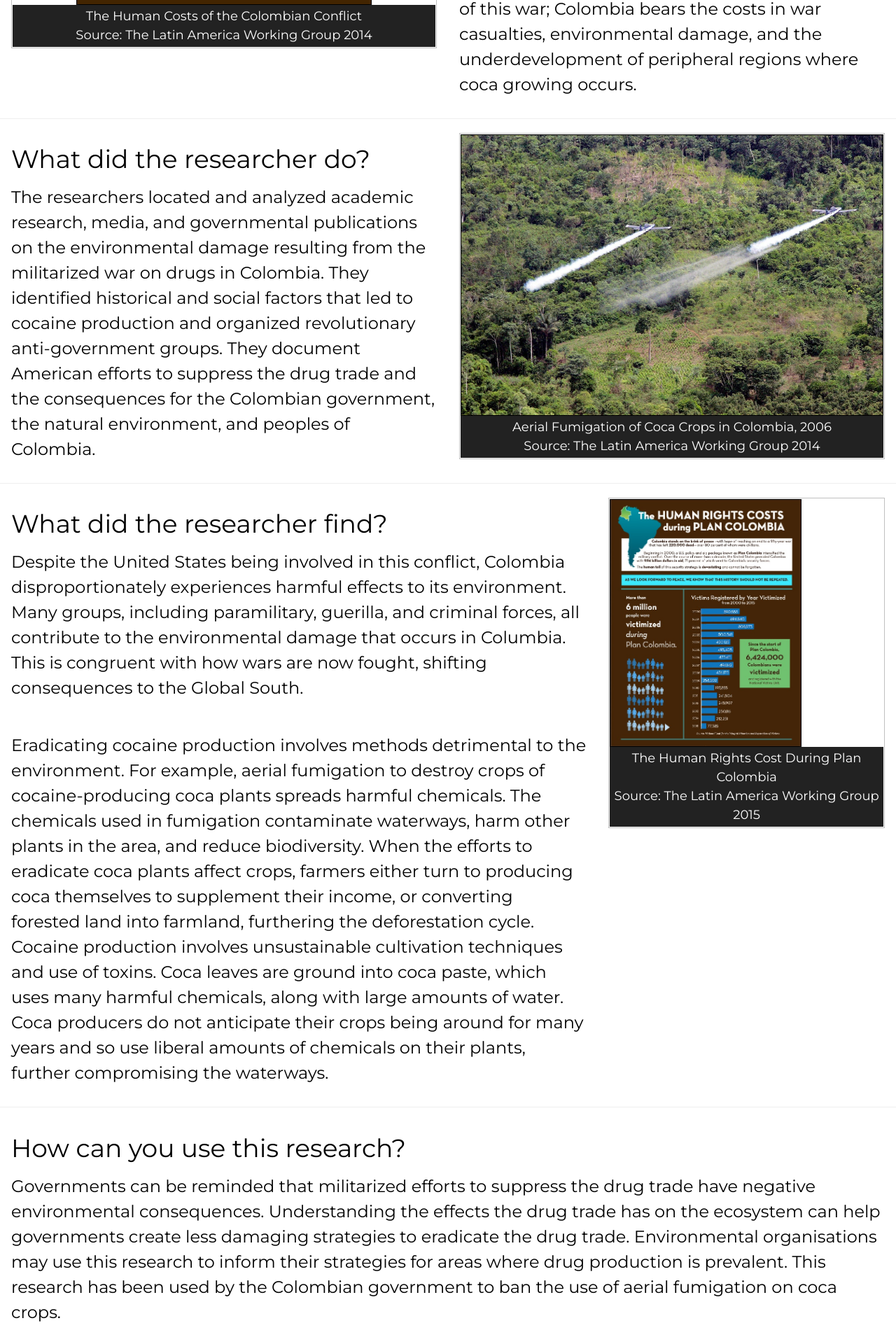
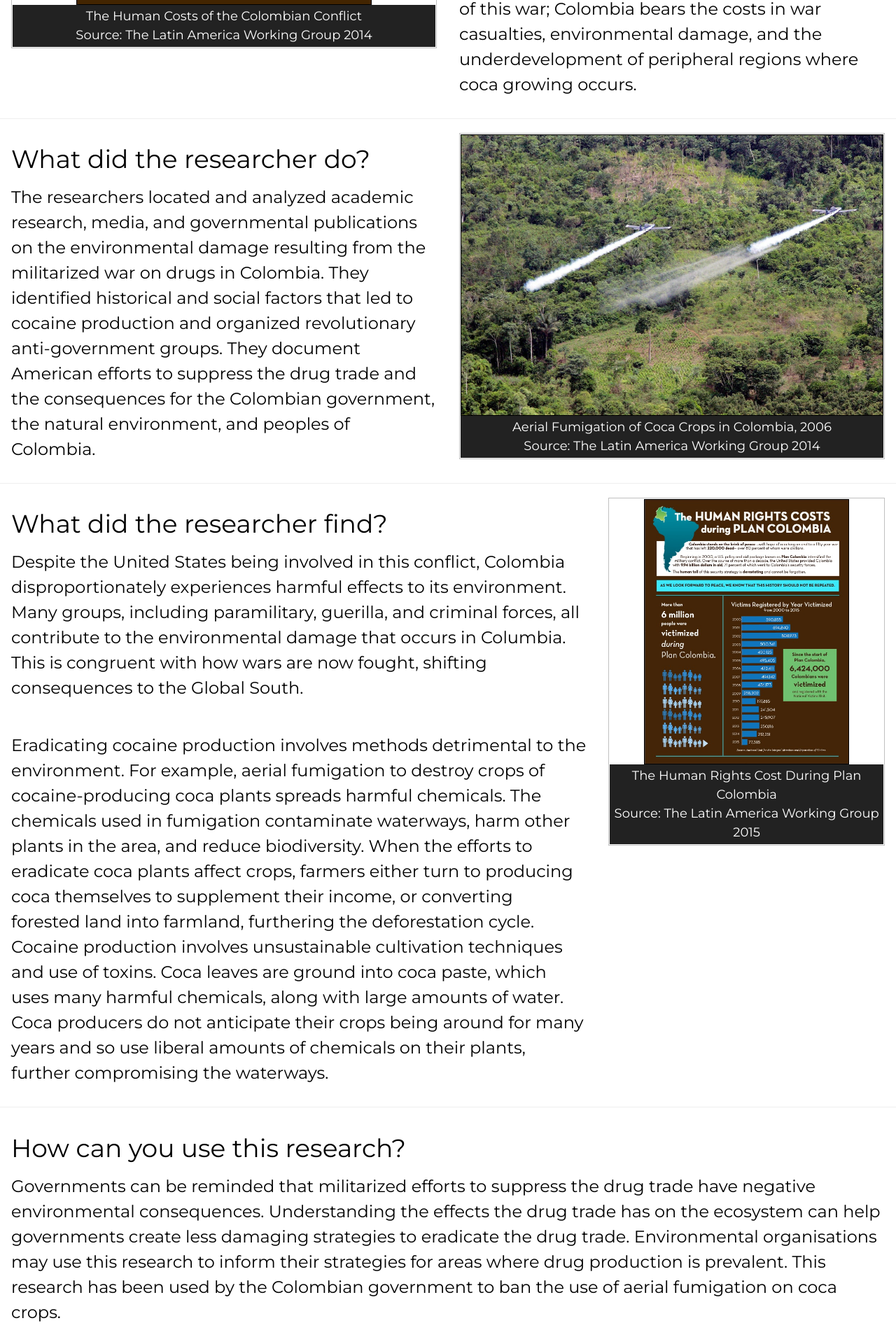
Before and after one commit to resilience1/resilience1.github.io, a Jekyll site: the page built from research/colombia.html, in a window 1280 px wide. Shown: the part 1143-3063 px from the top of the page at 70% size. Built offline with Jekyll 4.4.1, drawn with Linux system fonts in a browser that asks for light colours; nearby versions of some CDN libraries.

Commit message:
Update colombia.html

```diff
--- a/research/colombia.html
+++ b/research/colombia.html
@@ -160,8 +160,8 @@ title: War on Drugs | Michael Lengefeld
 		</div>
 		<div class="w3-third w3-container">
 			<figure class="item">
-			<img src="/img/HR_Colombia.jpg" alt="The Human Rights Cost During Plan Colombia"
-			     style="width:70%; height: 70%; border:1px solid black; align:middle">
+			<img class="displayed" src="/img/HR_Colombia.jpg" alt="Human Cost of the Colombian Conflict"
+			     style="width:75%; height: 55%; border:1px solid black; align:middle">
 				<figcaption class="caption">The Human Rights Cost During Plan Colombia<br>
 					Source: The Latin America Working Group 2015
 				</figcaption>
```
